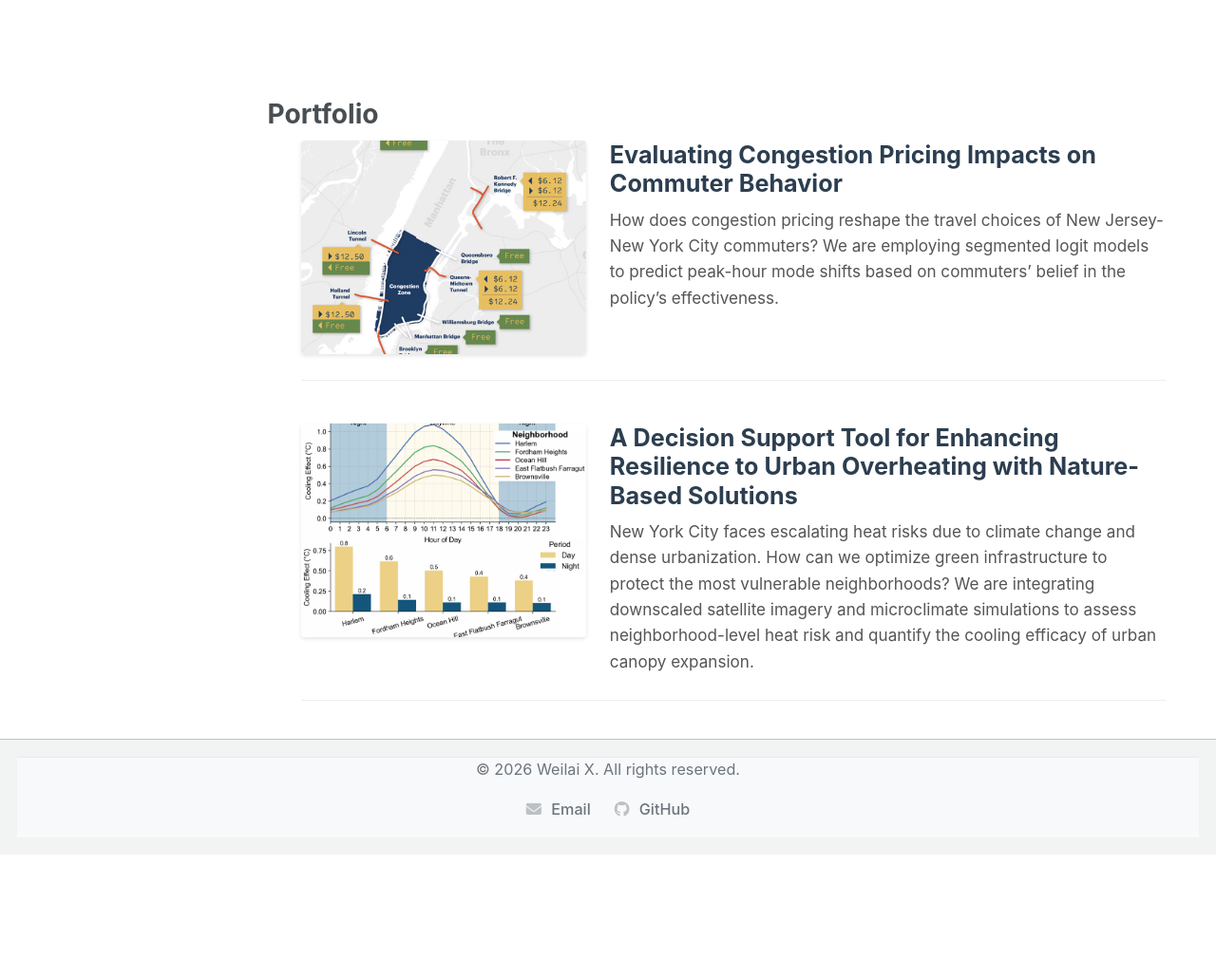
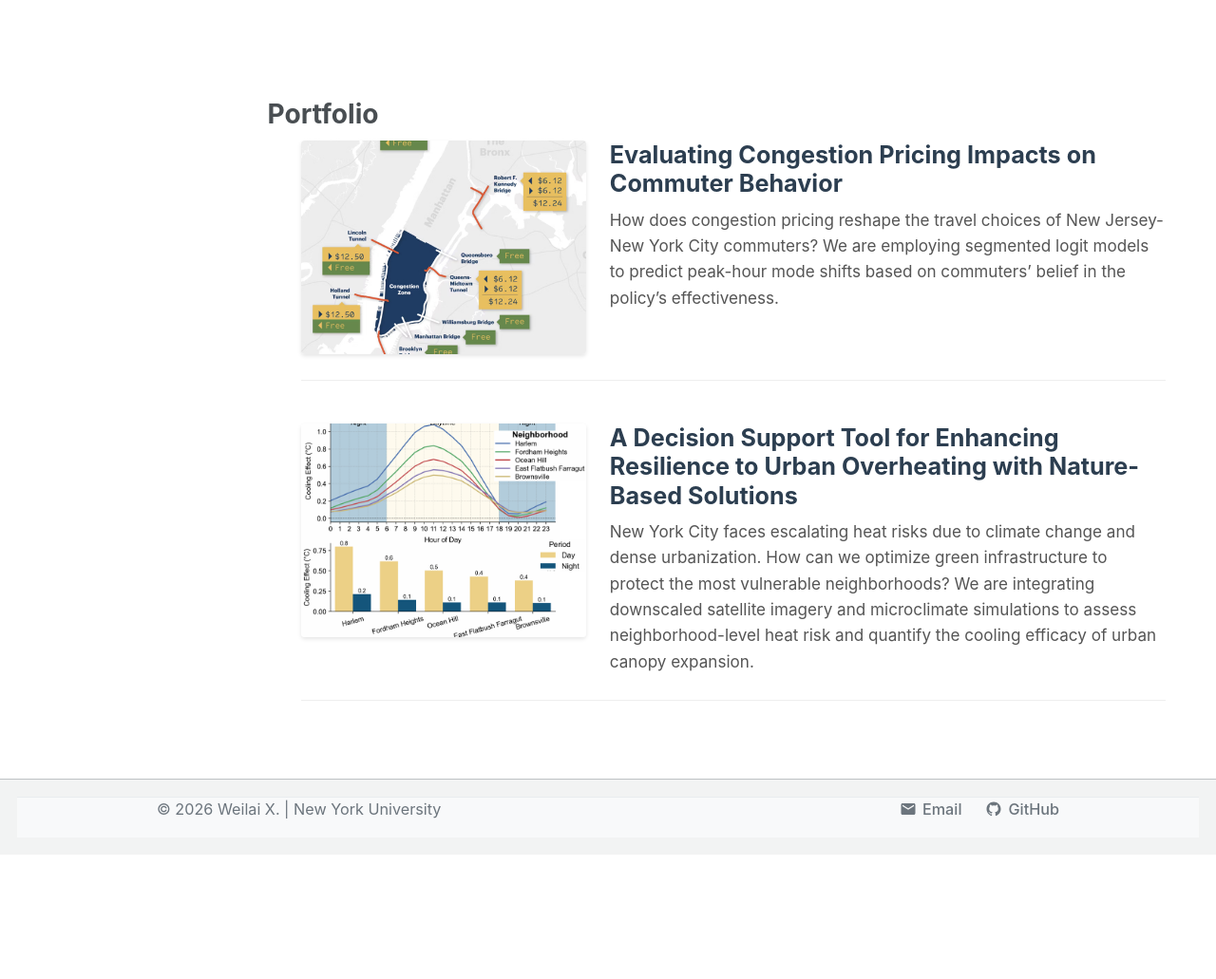
Before and after one commit to Seab0t/Seab0t.github.io, a Jekyll site: the page built from _pages/portfolio.html, in a window 1280 px wide. Shown: the whole page at 95% size. Built offline with Jekyll 4.4.1, drawn with Linux system fonts in a browser that asks for light colours; a script bundle is joined from its source files by our own code; library files that are not in the unit come from our copies; after the commit the page ends 900 px from its top, so only the background shows below that.

Commit message:
Update footer.html

```diff
--- a/_includes/footer.html
+++ b/_includes/footer.html
@@ -1,72 +1,104 @@
 <style>
-  /* 覆盖原本导致拥挤的系统边距 */
-  .page__footer {
-    margin-top: 5rem !important; /* 将 Footer 与上方项目强行推开距离 */
-    padding: 0 !important;
+  /* 强制撑开页面高度，把 Footer 压到最底部 */
+  html, body {
+    height: 100%;
+    margin: 0;
   }
 
-  /* 自定义极简 Footer 样式 */
+  #page-wrapper {
+    min-height: 100vh;
+    display: flex;
+    flex-direction: column;
+  }
+
+  /* 修复系统自带的 wrapper 使其占据剩余空间 */
+  .initial-content {
+    flex: 1 0 auto;
+  }
+
+  .page__footer {
+    margin-top: 5rem !important;
+    padding: 0 !important;
+    width: 100%;
+    flex-shrink: 0; /* 防止 footer 被挤压 */
+  }
+
+  /* 现代左右分栏 Footer 设计 */
   .custom-minimal-footer {
-    padding: 2.5rem 20px;
-    background-color: #f8f9fa; /* 极其浅的灰色背景，非常高级 */
-    border-top: 1px solid #e9ecef; /* 顶部的浅色分割线 */
-    text-align: center;
+    background-color: #f8f9fa;
+    border-top: 1px solid #e9ecef;
+    padding: 2rem 20px;
+    width: 100%;
   }
 
   .custom-minimal-footer-inner {
-    max-width: 950px; /* 和你的 Gallery 宽度保持一致 */
+    max-width: 950px;
     margin: 0 auto;
     display: flex;
-    flex-direction: column;
+    justify-content: space-between; /* 将版权和链接分别推向左右两端 */
     align-items: center;
-    gap: 12px;
-    color: #6c757d; /* 柔和的深灰色文字，不抢风头 */
+    color: #6c757d;
     font-size: 0.9rem;
-  }
-
-  .custom-minimal-footer p {
-    margin: 0;
   }
 
   .footer-contact-links {
     display: flex;
-    gap: 25px; /* 两个按钮之间的间距 */
-    margin-top: 5px;
+    gap: 25px;
   }
 
   .footer-contact-links a {
     color: #6c757d;
     text-decoration: none;
     font-weight: 500;
+    display: flex;
+    align-items: center;
+    gap: 6px; /* 图标和文字的间距 */
     transition: color 0.2s ease;
   }
 
   .footer-contact-links a:hover {
-    color: #2c3e50; /* 鼠标悬浮时颜色加深，增加交互感 */
+    color: #2c3e50;
   }
 
-  .footer-contact-links i {
-    margin-right: 6px; /* 图标和文字之间的间距 */
+  /* SVG 图标样式控制 */
+  .footer-svg-icon {
+    width: 18px;
+    height: 18px;
+    fill: currentColor; /* 让图标颜色自动跟随文字颜色变化 */
+  }
+
+  /* 移动端自动变成上下居中堆叠 */
+  @media (max-width: 600px) {
+    .custom-minimal-footer-inner {
+      flex-direction: column;
+      gap: 15px;
+    }
   }
 </style>
 
 <footer class="custom-minimal-footer">
   <div class="custom-minimal-footer-inner">
 
-    <!-- 版权信息（根据你的截图已修改名字，可自行调整） -->
-    <p>&copy; 2026 Weilai X. All rights reserved.</p>
+    <!-- 左侧：版权信息与机构标识 -->
+    <div>&copy; {{ site.time | date: '%Y' }} Weilai X. | New York University</div>
 
-    <!-- 极简社交链接 -->
+    <!-- 右侧：社交链接与 SVG 矢量图标 -->
     <div class="footer-contact-links">
 
-      <!-- 替换为你的真实邮箱 -->
+      <!-- Email 按钮 -->
       <a href="mailto:your_email@nyu.edu" aria-label="Email">
-        <i class="fas fa-envelope"></i> Email
+        <svg class="footer-svg-icon" viewBox="0 0 24 24">
+          <path d="M20 4H4c-1.1 0-1.99.9-1.99 2L2 18c0 1.1.9 2 2 2h16c1.1 0 2-.9 2-2V6c0-1.1-.9-2-2-2zm0 4l-8 5-8-5V6l8 5 8-5v2z"/>
+        </svg>
+        Email
       </a>
 
-      <!-- 你的 GitHub 链接 -->
+      <!-- GitHub 按钮 -->
       <a href="https://github.com/Seab0t" target="_blank" aria-label="GitHub">
-        <i class="fab fa-github"></i> GitHub
+        <svg class="footer-svg-icon" viewBox="0 0 24 24">
+          <path d="M12 2C6.477 2 2 6.477 2 12c0 4.42 2.865 8.166 6.839 9.489.5.092.682-.217.682-.482 0-.237-.008-.866-.013-1.7-2.782.603-3.369-1.34-3.369-1.34-.454-1.156-1.11-1.462-1.11-1.462-.908-.62.069-.608.069-.608 1.003.07 1.531 1.03 1.531 1.03.892 1.529 2.341 1.087 2.91.831.092-.646.35-1.086.636-1.336-2.22-.253-4.555-1.11-4.555-4.943 0-1.091.39-1.984 1.03-2.682-.103-.253-.447-1.27.098-2.646 0 0 .84-.269 2.75 1.025A9.578 9.578 0 0112 6.836c.85.004 1.705.114 2.504.336 1.909-1.294 2.747-1.025 2.747-1.025.546 1.376.202 2.394.1 2.646.64.699 1.026 1.591 1.026 2.682 0 3.841-2.337 4.687-4.565 4.935.359.309.678.919.678 1.852 0 1.336-.012 2.415-.012 2.743 0 .267.18.578.688.48C19.138 20.161 22 16.416 22 12c0-5.523-4.477-10-10-10z"/>
+        </svg>
+        GitHub
       </a>
 
     </div>
```
